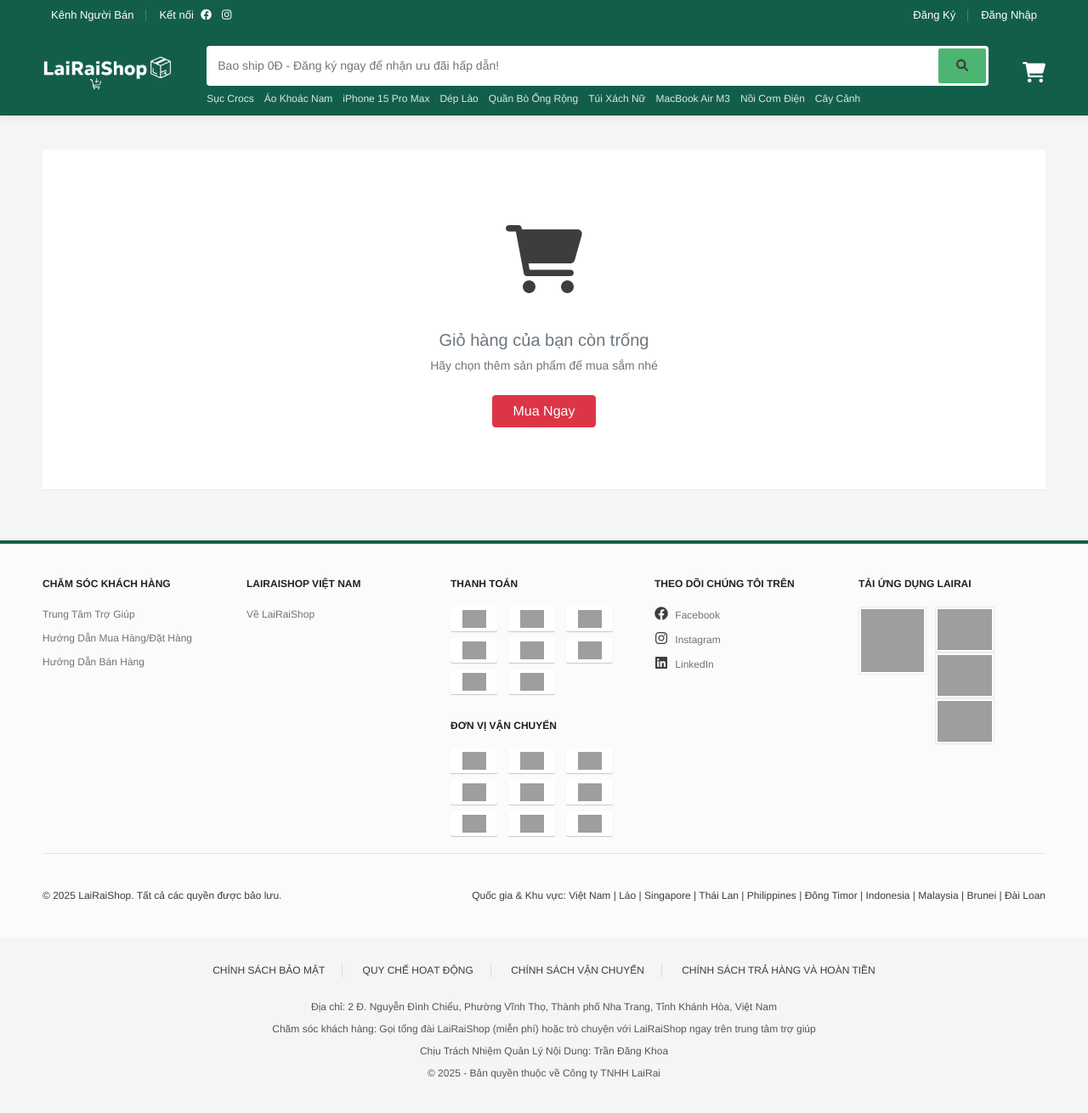
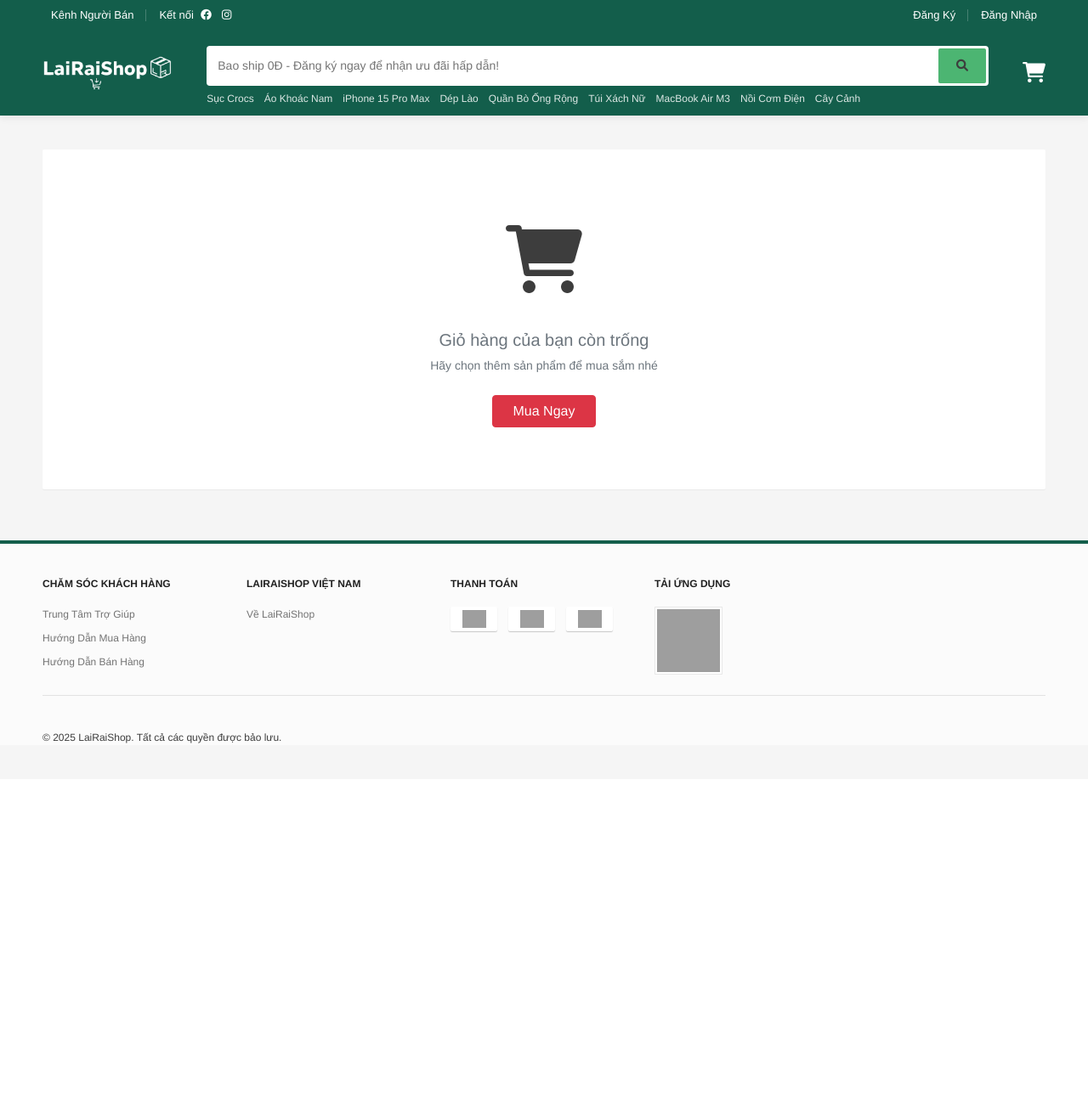
Before and after one commit to khoatd64cntt/LaiRaiShop, a PHP site: page /cart.php in a window 1280 px wide. Shown: the whole page at 85% size. After the commit the page ends 875 px from the top, so only its background shows below. Run offline with PHP 8.4, Linux system fonts and the light colour scheme; grey boxes are pictures that could not be loaded.

Commit message:
alooooo
fixxxx

```diff
--- a/page/HomePage/cart.php
+++ b/page/HomePage/cart.php
@@ -273,115 +273,46 @@ function getImgUrl($path)
     <footer class="lairai-footer">
         <div class="container">
             <div class="footer-content">
-
                 <div class="footer-column">
                     <h3>CHĂM SÓC KHÁCH HÀNG</h3>
                     <ul>
-                        <li><a href="<?php echo BASE_URL; ?>/page/HomePage/HelpPage/help_center.php">Trung Tâm Trợ Giúp</a></li>
-                        <li><a href="<?php echo BASE_URL; ?>/page/HomePage/ContentPage/tutorial1.php">Hướng Dẫn Mua Hàng/Đặt Hàng</a></li>
-                        <li><a href="<?php echo BASE_URL; ?>/page/HomePage/ContentPage/tutorial2.php">Hướng Dẫn Bán Hàng</a></li>
+                        <li><a href="#">Trung Tâm Trợ Giúp</a></li>
+                        <li><a href="#">Hướng Dẫn Mua Hàng</a></li>
+                        <li><a href="#">Hướng Dẫn Bán Hàng</a></li>
                     </ul>
                 </div>
-
                 <div class="footer-column">
                     <h3>LAIRAISHOP VIỆT NAM</h3>
                     <ul>
-                        <li><a href="<?php echo BASE_URL; ?>/page/HomePage/ContentPage/about.php">Về LaiRaiShop</a></li>
+                        <li><a href="#">Về LaiRaiShop</a></li>
                     </ul>
                 </div>
-
                 <div class="footer-column">
                     <h3>THANH TOÁN</h3>
                     <div class="payment-icons">
                         <img src="https://down-vn.img.susercontent.com/file/d4bbea4570b93bfd5fc652ca82a262a8" alt="Visa">
                         <img src="https://down-vn.img.susercontent.com/file/a0a9062ebe19b45c1ae0506f16af5c16" alt="MasterCard">
-                        <img src="https://down-vn.img.susercontent.com/file/38fd98e55806c3b2e4535c4e4a6c4c08" alt="JCB">
-                        <img src="https://down-vn.img.susercontent.com/file/bc2a874caeee705449c164be385b796c" alt="American Express">
                         <img src="https://down-vn.img.susercontent.com/file/2c46b83d84111ddc32cfd3b5995d9281" alt="COD">
-                        <img src="https://down-vn.img.susercontent.com/file/5e3f0bee86058637ff23cfdf2e14ca09" alt="Tra gop">
-                        <img src="https://down-vn.img.susercontent.com/file/9263fa8c83628f5deff55e2a90758b06" alt="ShopeePay">
-                        <img src="https://down-vn.img.susercontent.com/file/0217f1d345587aa0a300e69e2195c492" alt="ShopeePay Later">
-                    </div>
-                    <h3 style="margin-top: 30px;">ĐƠN VỊ VẬN CHUYỂN</h3>
-                    <div class="shipping-icons">
-                        <img src="https://down-vn.img.susercontent.com/file/vn-11134258-7ras8-m20rc1wk8926cf" alt="SPX">
-                        <img src="https://down-vn.img.susercontent.com/file/vn-50009109-64f0b242486a67a3d29fd4bcf024a8c6" alt="Giao Hàng Nhanh">
-                        <img src="https://down-vn.img.susercontent.com/file/59270fb2f3fbb7cbc92fca3877edde3f" alt="Viettel Post">
-                        <img src="https://down-vn.img.susercontent.com/file/957f4eec32b963115f952835c779cd2c" alt="Vietnam Post">
-                        <img src="https://down-vn.img.susercontent.com/file/0d349e22ca8d4337d11c9b134cf9fe63" alt="J&T Express">
-                        <img src="https://down-vn.img.susercontent.com/file/3900aefbf52b1c180ba66e5ec91190e5" alt="Grab Express">
-                        <img src="https://down-vn.img.susercontent.com/file/6e3be504f08f88a15a28a9a447d94d3d" alt="Ninja Van">
-                        <img src="https://down-vn.img.susercontent.com/file/0b3014da32de48c03340a4e4154328f6" alt="Be">
-                        <img src="https://down-vn.img.susercontent.com/file/vn-50009109-ec3ae587db6309b791b78eb8af6793fd" alt="Ahamove">
                     </div>
                 </div>
-
                 <div class="footer-column">
-                    <h3>THEO DÕI CHÚNG TÔI TRÊN</h3>
-                    <ul class="social-links">
-                        <li><a href="https://www.facebook.com/ShopeeVN" target="_blank" rel="noopener noreferrer"><i class="fab fa-facebook"></i> Facebook</a></li>
-                        <li><a href="https://www.instagram.com/Shopee_VN" target="_blank" rel="noopener noreferrer"><i class="fab fa-instagram"></i> Instagram</a></li>
-                        <li><a href="https://www.linkedin.com/company/shopee" target="_blank" rel="noopener noreferrer"><i class="fab fa-linkedin"></i> LinkedIn</a></li>
-                    </ul>
-                </div>
-
-                <div class="footer-column">
-                    <h3>TẢI ỨNG DỤNG LAIRAI</h3>
+                    <h3>TẢI ỨNG DỤNG</h3>
                     <div class="download-app">
                         <div class="qr-code">
                             <img src="https://down-vn.img.susercontent.com/file/a5e589e8e118e937dc660f224b9a1472" alt="QR Code">
                         </div>
-                        <div class="app-stores">
-                            <a href="https://shopee.vn/web" target="_blank" rel="noopener noreferrer"><img src="https://down-vn.img.susercontent.com/file/ad01628e90ddf248076685f73497c163" alt="App Store"></a>
-                            <a href="https://shopee.vn/web" target="_blank" rel="noopener noreferrer"><img src="https://down-vn.img.susercontent.com/file/ae7dced05f7243d0f3171f786e123def" alt="Google Play"></a>
-                            <a href="https://shopee.vn/web" target="_blank" rel="noopener noreferrer"><img src="https://down-vn.img.susercontent.com/file/35352374f39bdd03b25e7b83542b2cb0" alt="App Gallery"></a>
-                        </div>
                     </div>
                 </div>
             </div>
-
             <div class="footer-bottom">
-                <div class="copyright">
-                    © 2025 LaiRaiShop. Tất cả các quyền được bảo lưu.
-                </div>
-                <div class="country-list">
-                    Quốc gia & Khu vực:
-                    <a>Việt Nam</a>
-                    | <a>Lào</a>
-                    | <a>Singapore</a>
-                    | <a>Thái Lan</a>
-                    | <a>Philippines</a>
-                    | <a>Đông Timor</a>
-                    | <a>Indonesia</a>
-                    | <a>Malaysia</a>
-                    | <a>Brunei</a>
-                    | <a>Đài Loan</a>
-                </div>
-            </div>
-        </div>
-
-        <div class="footer-policy">
-            <div class="container">
-                <div class="policy-row">
-                    <a>CHÍNH SÁCH BẢO MẬT</a>
-                    <a>QUY CHẾ HOẠT ĐỘNG</a>
-                    <a>CHÍNH SÁCH VẬN CHUYỂN</a>
-                    <a>CHÍNH SÁCH TRẢ HÀNG VÀ HOÀN TIỀN</a>
-                </div>
-                <div class="company-info">
-                    <p>Địa chỉ: 2 Đ. Nguyễn Đình Chiểu, Phường Vĩnh Thọ, Thành phố Nha Trang, Tỉnh Khánh Hòa, Việt Nam</p>
-                    <p>Chăm sóc khách hàng: Gọi tổng đài LaiRaiShop (miễn phí) hoặc trò chuyện với LaiRaiShop ngay trên trung tâm trợ giúp</p>
-                    <p>Chịu Trách Nhiệm Quản Lý Nội Dung: Trần Đăng Khoa</p>
-                    <p>© 2025 - Bản quyền thuộc về Công ty TNHH LaiRai</p>
-                </div>
+                <div class="copyright">© 2025 LaiRaiShop. Tất cả các quyền được bảo lưu.</div>
             </div>
         </div>
     </footer>
 
-    <script src="https://cdn.jsdelivr.net/npm/jquery@3.6.4/dist/jquery.slim.min.js"></script>
-    <script src="https://cdn.jsdelivr.net/npm/popper.js@1.16.1/dist/umd/popper.min.js"></script>
+    <script src="https://cdnjs.cloudflare.com/ajax/libs/jquery/3.6.4/jquery.min.js"></script>
     <script src="https://cdn.jsdelivr.net/npm/bootstrap@4.6.2/dist/js/bootstrap.bundle.min.js"></script>
-    <script src="<?php echo BASE_URL; ?>/js/homepage.js?v=4"></script>
+    <script src="js/homepage.js?v=4"></script>
     <script>
         // Hàm định dạng tiền tệ JS
         function formatMoneyJS(amount) {
```
